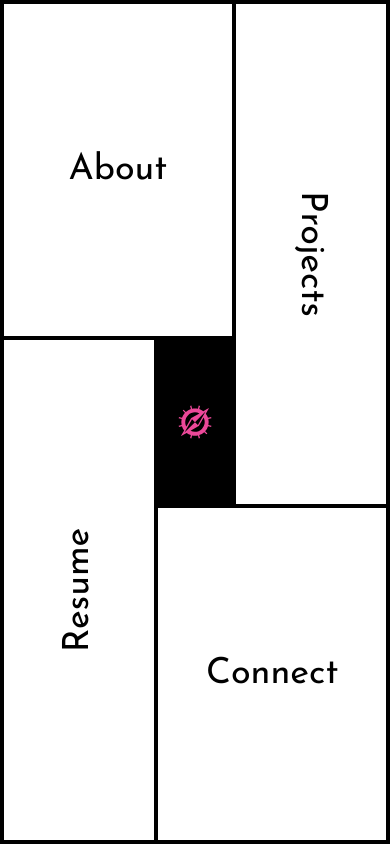
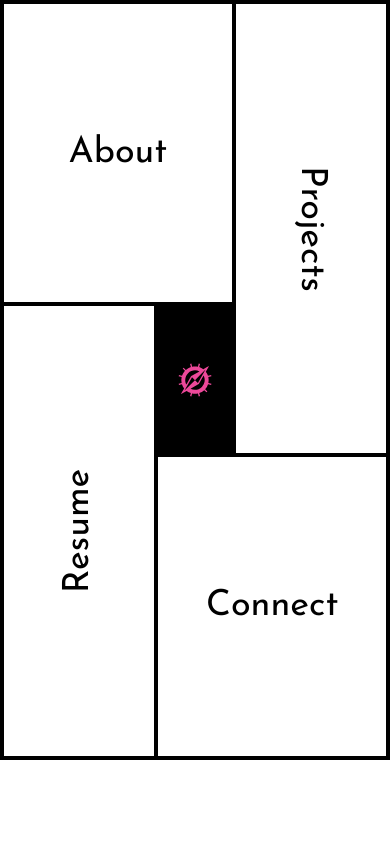
Before and after one commit to SaraPellnor/MyPortfolio, a Next.js app: page / in a window 390 px wide. Built offline with nearby package versions, Linux system fonts and the light colour scheme.

Commit message:
changed h-100vh to 90vh in mobile

```diff
--- a/app/Components/Home.jsx
+++ b/app/Components/Home.jsx
@@ -11,7 +11,7 @@ const Home = () => {
   const [hoverd, setHoverd] = useState("");
 
   return (
-    <div className="flex flex-wrap w-full h-[100vh] font-400 font-josefin-sans md:text-6xl text-4xl border-solid border-[2px] border-black bg-black relative cursor-pointer">
+    <div className="flex flex-wrap w-full h-[90vh]  md:h-[100vh] font-400 font-josefin-sans md:text-6xl text-4xl border-solid border-[2px] border-black bg-black relative cursor-pointer">
       <Compass setHoverd={setHoverd} hoverd={hoverd} content={<GiCompass />} />
       <About setHoverd={setHoverd} hoverd={hoverd} content={"About"} />
       <Projects setHoverd={setHoverd} hoverd={hoverd} content={"Projects"} />
--- a/app/globals.css
+++ b/app/globals.css
@@ -7,7 +7,7 @@
   box-sizing: border-box;
   margin: 0;
   padding: 0;
-  /* overflow: hidden; */
+  overflow: hidden;
 }
 
 /* scrollbar.css */
```
